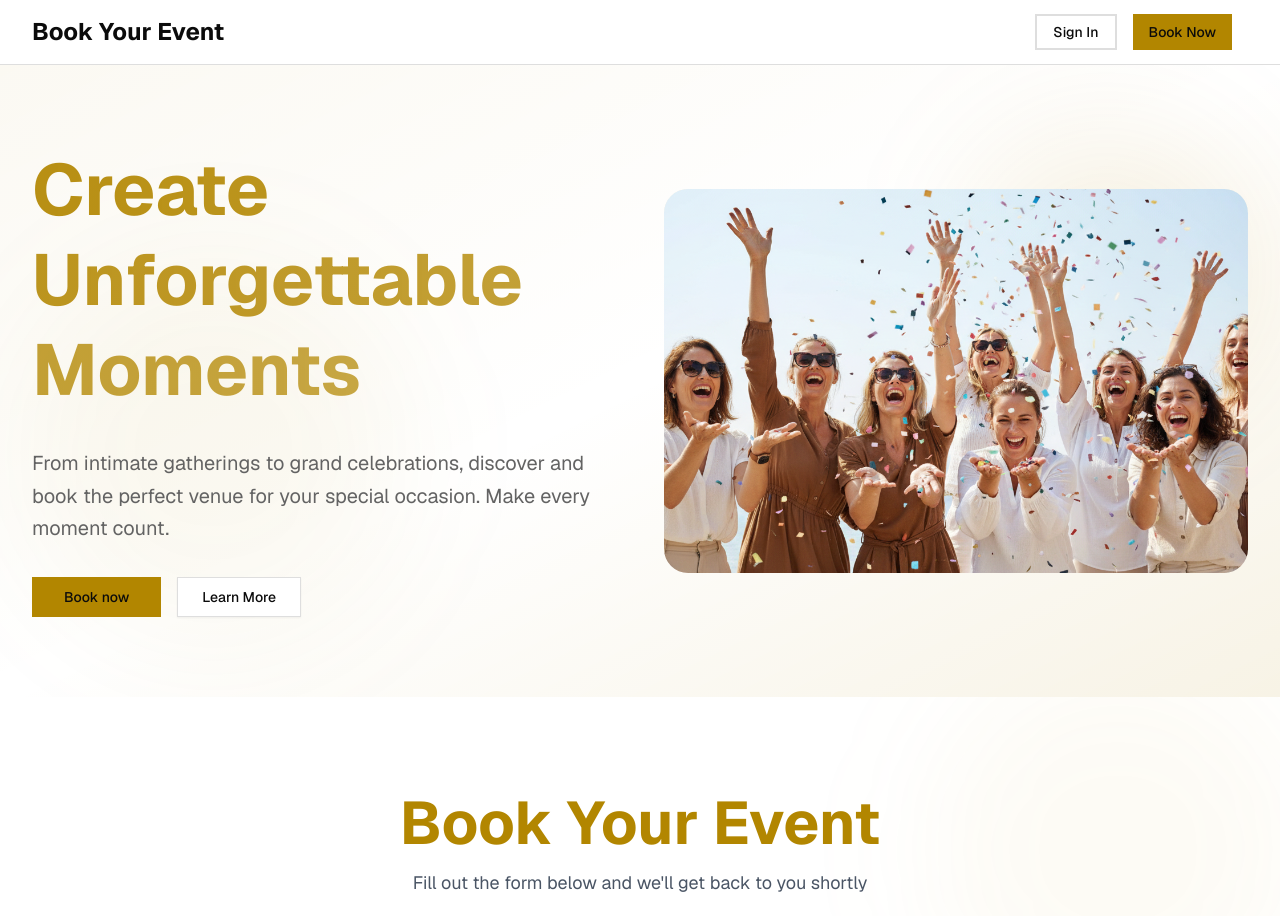
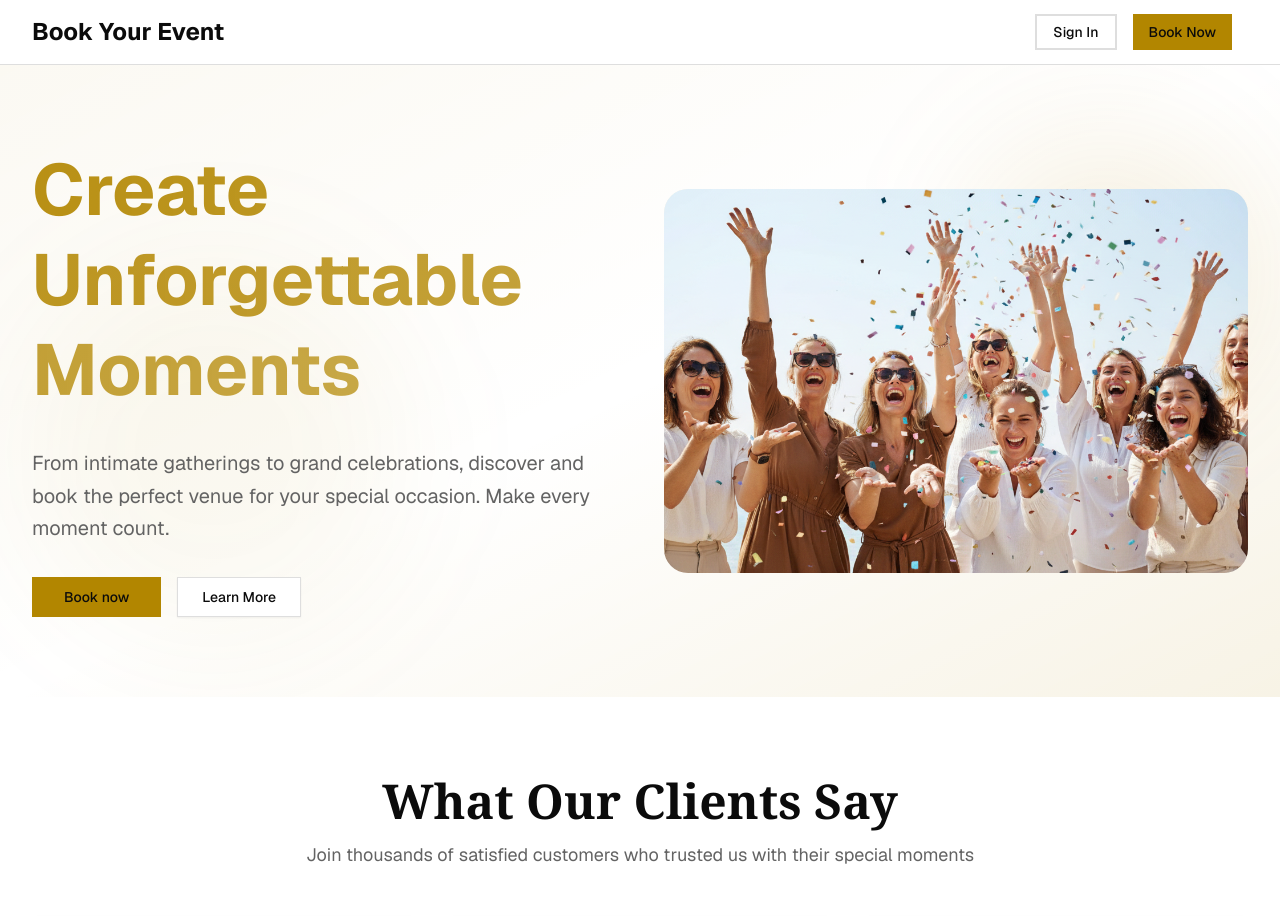
Before and after one commit to FoxwareDen/event-planner, a React (Vite) app: page / in a window 1280 px wide. Shown: the top 916 px of the page. Built offline with nearby package versions, Linux system fonts and the light colour scheme; no server answers.

Commit message:
added testimonials component back

```diff
--- a/src/components/testimonials.tsx
+++ b/src/components/testimonials.tsx
@@ -51,11 +51,11 @@ export function Testimonials() {
                 </div>
                 <p className="text-muted-foreground leading-relaxed text-pretty">"{testimonial.content}"</p>
                 <div className="flex items-center gap-3 pt-4 border-t border-border">
-                  <img
+                  {/* <img
                     src={testimonial.image || "/placeholder.svg"}
                     alt={testimonial.name}
                     className="w-12 h-12 rounded-full object-cover"
-                  />
+                  /> */}
                   <div>
                     <div className="font-semibold text-foreground">{testimonial.name}</div>
                     <div className="text-sm text-muted-foreground">{testimonial.role}</div>
--- a/src/routes/index.tsx
+++ b/src/routes/index.tsx
@@ -1,6 +1,7 @@
 import { BookingForm } from "@/components/booking-form";
 import { Hero } from "@/components/hero";
 import { createFileRoute } from "@tanstack/react-router";
+import { Testimonials } from "@/components/testimonials";
 
 export const Route = createFileRoute("/")({
   component: App,
@@ -9,6 +10,7 @@ export const Route = createFileRoute("/")({
 function App() {
   return <>
     <Hero />
+    <Testimonials/>
     <BookingForm />
   </>;
 }
```
